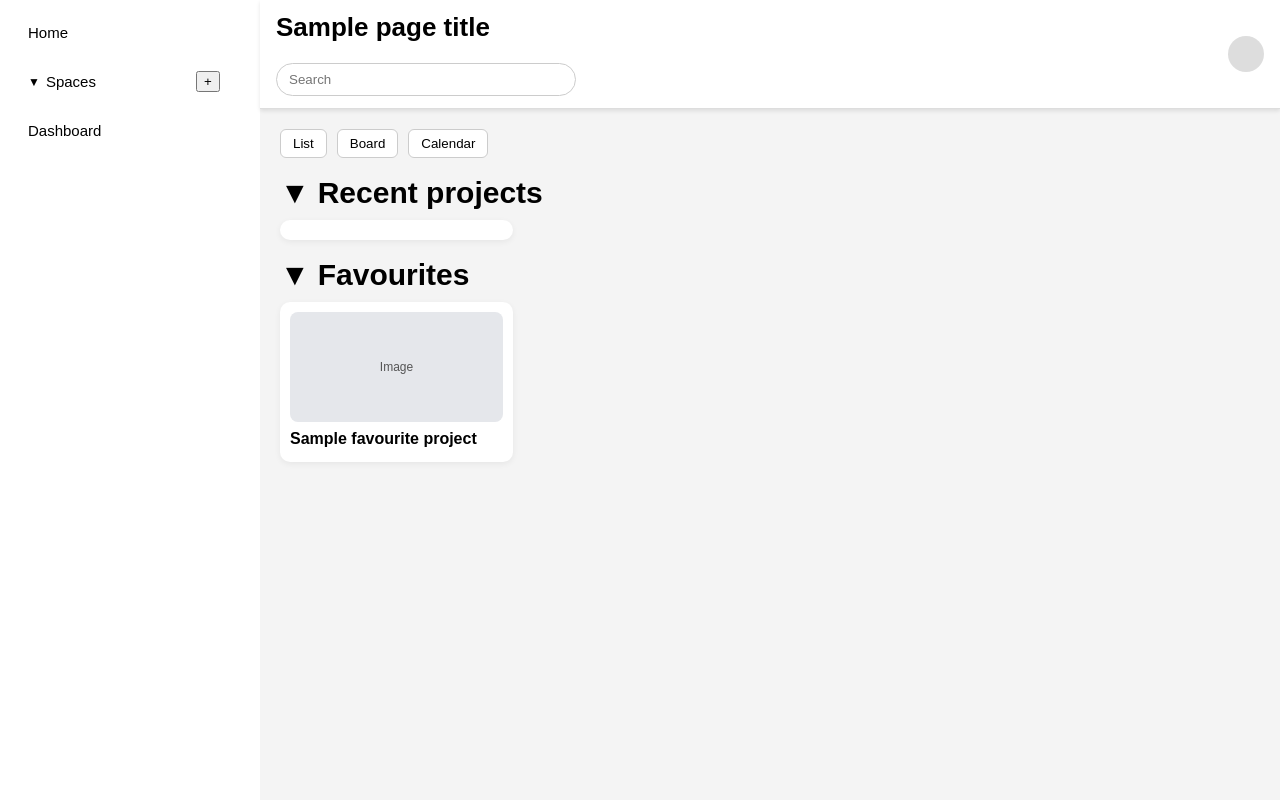
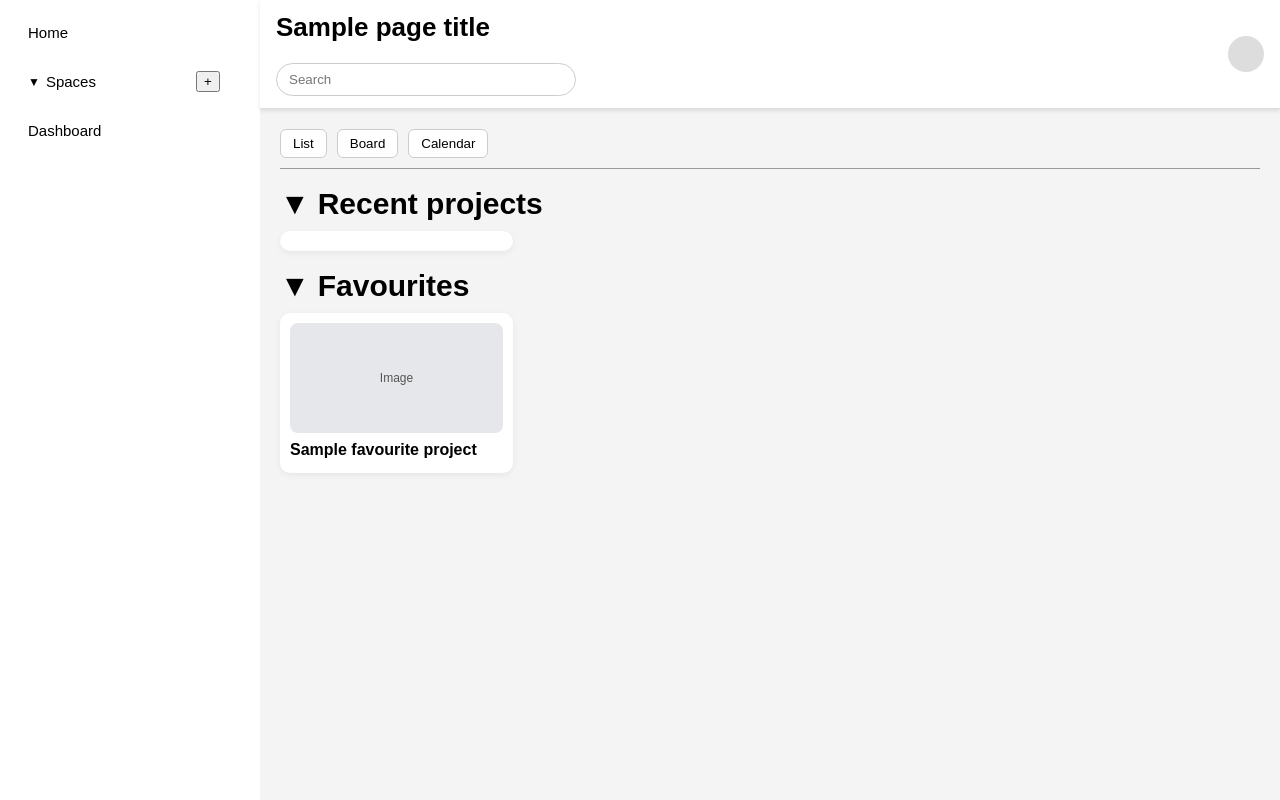
Before and after one commit to adsetsuko0/task_manager, a Django app: template tasks/templates/tasks/main.html in a window 1280 px wide. Run offline with Django 5.2, Linux system fonts and the light colour scheme; the template is opened without the code that fills it: most values are stand-ins (such as "Sample title", 1, 10 or a date in 2020).

Commit message:
added line

```diff
--- a/tasks/static/tasks/css/style.css
+++ b/tasks/static/tasks/css/style.css
@@ -347,3 +347,9 @@ body {
 .nav-item.active, .dashboard.active, .spaces-group strong.active {
     font-weight: bold;
 }
+
+.divider {
+    height: 1px;
+    background-color: #989898;
+    margin: 10px 0 18px;
+}
--- a/tasks/templates/tasks/main.html
+++ b/tasks/templates/tasks/main.html
@@ -81,6 +81,8 @@
             <button>Board</button>
             <button>Calendar</button>
         </div>
+
+        <div class="divider"></div>
 
         <!--RECENT PROJECTS-->
         <section class="section" id="recent">
```
